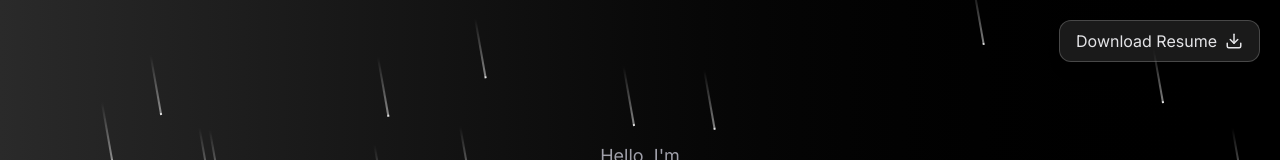
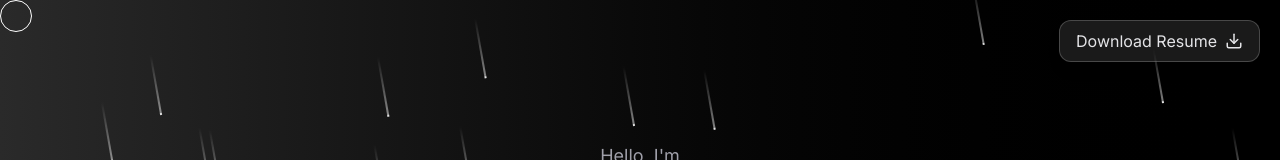
Before and after one commit to harshalpatil2809/New-Portfolio, a Next.js app: page / in a window 1280 px wide. Shown: the top 160 px of the page. Built offline with nearby package versions, Linux system fonts and the light colour scheme.

Commit message:
Coustome arrow added

```diff
--- /dev/null
+++ b/src/app/components/CoustomeArrow.tsx
@@ -0,0 +1,34 @@
+"use client";
+
+import { useEffect, useState } from "react";
+
+export default function CustomCursor() {
+  const [pos, setPos] = useState({ x: 0, y: 0 });
+
+  useEffect(() => {
+    const move = (e: MouseEvent) => {
+      setPos({ x: e.clientX, y: e.clientY });
+    };
+
+    window.addEventListener("mousemove", move);
+    return () => window.removeEventListener("mousemove", move);
+  }, []);
+
+  return (
+    <div
+      className="fixed top-0 left-0 pointer-events-none z-[9999]"
+      style={{
+        transform: `translate(${pos.x}px, ${pos.y}px)`,
+      }}
+    >
+      {/* Outer ring */}
+      <div className="w-8 h-8 border border-white rounded-full flex items-center justify-center">
+
+        {/* Arrow inside */}
+        <div className="text-white text-xs rotate-45">
+
+        </div>
+      </div>
+    </div>
+  );
+}
--- a/src/app/globals.css
+++ b/src/app/globals.css
@@ -1,5 +1,8 @@
 @import "tailwindcss";
 
+body {
+  cursor: none;
+}
 
 @theme inline {
   --animate-meteor-effect: meteor 5s linear infinite;
--- a/src/app/page.tsx
+++ b/src/app/page.tsx
@@ -4,11 +4,13 @@ import About from './pages/about/page'
 import Skills from './pages/skills/page'
 import Project from './pages/project/page'
 import Contact from './pages/contact/page'
+import CoustomeArrow from './components/CoustomeArrow'
 
 const page = () => {
   return (
     <>
       <div >
+        <CoustomeArrow />
         <Home />
         <About />
         <Skills />
```
